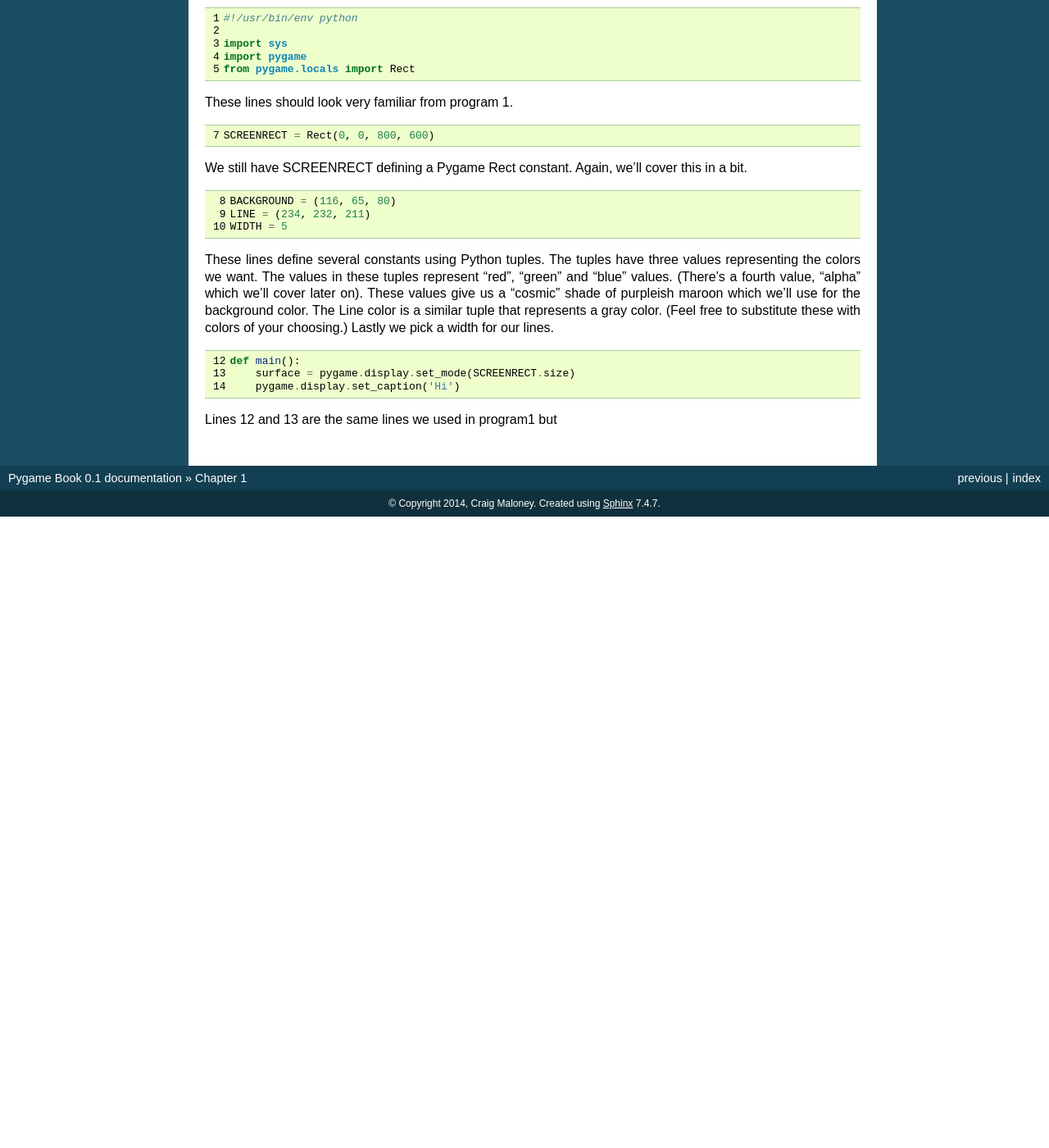
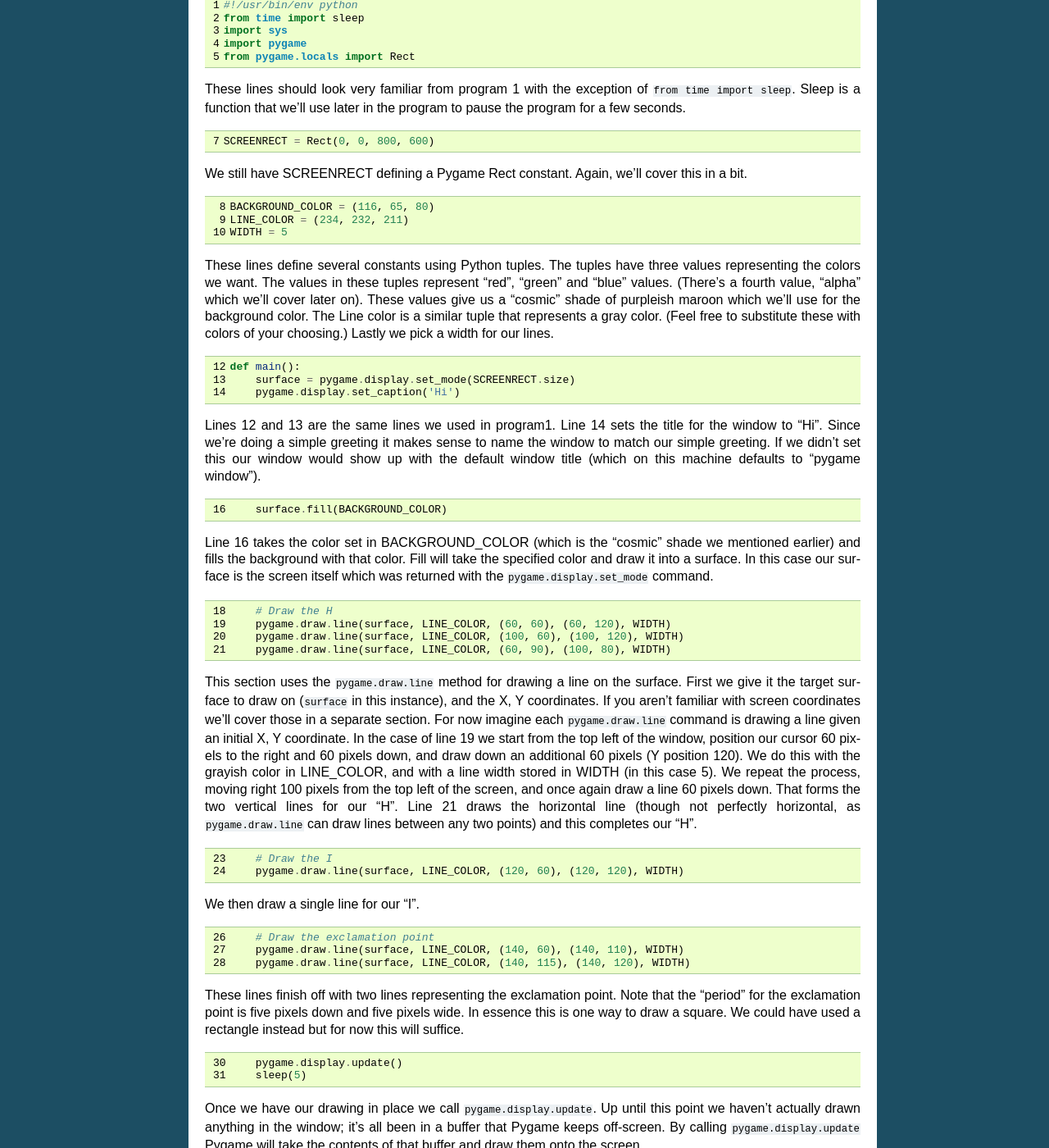
Before and after one commit to craigmaloney/pygame_book, a Sphinx documentation site: the page built from source/chapter1/index.rst, in a window 1280 px wide and 1400 px high, scrolled down 2446 px. Shown: the whole window at 82% size. Built offline with Sphinx 7.4.7, drawn with Linux system fonts in a browser that asks for light colours; before the commit the page ends 3076 px from its top, so only the background shows below that; some of the changed text lies outside the part shown.

Commit message:
Added the rest of the Hello World program

```diff
--- a/source/chapter1/index.rst
+++ b/source/chapter1/index.rst
@@ -81,7 +81,7 @@ Let's go through this and see what we've added:
     :lineno-start: 1
     :linenos:
 
-These lines should look very familiar from program 1.
+These lines should look very familiar from program 1 with the exception of ``from time import sleep``. Sleep is a function that we'll use later in the program to pause the program for a few seconds.
 
 .. literalinclude:: program2.py
     :language: python
@@ -105,4 +105,52 @@ These lines define several constants using Python tuples. The tuples have three
     :lineno-start: 12
     :linenos:
 
-Lines 12 and 13 are the same lines we used in program1 but
+Lines 12 and 13 are the same lines we used in program1. Line 14 sets the title for the window to "Hi". Since we're doing a simple greeting it makes sense to name the window to match our simple greeting. If we didn't set this our window would show up with the default window title (which on this machine defaults to "pygame window").
+
+.. literalinclude:: program2.py
+    :language: python
+    :lines: 16-16
+    :lineno-start: 16
+    :linenos:
+
+Line 16 takes the color set in BACKGROUND_COLOR (which is the "cosmic" shade we mentioned earlier) and fills the background with that color. Fill will take the specified color and draw it into a surface. In this case our surface is the screen itself which was returned with the ``pygame.display.set_mode`` command.
+
+.. literalinclude:: program2.py
+    :language: python
+    :lines: 18-21
+    :lineno-start:  18
+    :linenos:
+
+This section uses the ``pygame.draw.line`` method for drawing a line on the surface. First we give it the target surface to draw on (``surface`` in this instance), and the X, Y coordinates. If you aren't familiar with screen coordinates we'll cover those in a separate section. For now imagine each ``pygame.draw.line`` command is drawing a line given an initial X, Y coordinate. In the case of line 19 we start from the top left of the window, position our cursor 60 pixels to the right and 60 pixels down, and draw down an additional 60 pixels (Y position 120). We do this with the grayish color in LINE_COLOR, and with a line width stored in WIDTH (in this case 5). We repeat the process, moving right 100 pixels from the top left of the screen, and once again draw a line 60 pixels down. That forms the two vertical lines for our "H". Line 21 draws the horizontal line (though not perfectly horizontal, as ``pygame.draw.line`` can draw lines between any two points) and this completes our "H".
+
+.. literalinclude:: program2.py
+    :language: python
+    :lines: 23-24
+    :lineno-start:  23
+    :linenos:
+
+We then draw a single line for our "I".
+
+.. literalinclude:: program2.py
+    :language: python
+    :lines: 26-28
+    :lineno-start:  26
+    :linenos:
+
+These lines finish off with two lines representing the exclamation point. Note that the "period" for the exclamation point is five pixels down and five pixels wide. In essence this is one way to draw a square. We could have used a rectangle instead but for now this will suffice.
+
+.. literalinclude:: program2.py
+    :language: python
+    :lines: 30-31
+    :lineno-start: 30
+    :linenos:
+
+Once we have our drawing in place we call ``pygame.display.update``. Up until this point we haven't actually drawn anything in the window; it's all been in a buffer that Pygame keeps off-screen. By calling ``pygame.display.update`` Pygame will take the contents of that buffer and draw them onto the screen.
+
+Why draw to the buffer instead of the directly on the screen? There are a few reasons but the simplest reason is because we can completely draw our frame prior to displaying it. If we didn't do that we could potentially see the lines being drawn onto the screen. While this might be somewhat artistic in this case it can pose problems for scenes with lots of drawing, and can introduce a "flickering" effect where the scene starts to redraw before our eye has had a chance to see the image. Pygame handles the buffering behind the scenes so there's no good way to show you this effect with Pygame but trust me - it's not pretty.
+
+Line 31 will pause for 5 seconds before returning from the ``main`` method. You'll note that you won't be able to close the window until the 5 seconds elapse. We'll cover how to quit a window without waiting or killing the process in the next section.
+
+The rest of the program is the same as program1.
+
+Run the program and gaze at the wonderfully succinct greeting. But it's not terribly interactive is it? Games need interactivity, and in the next section we'll cover getting keyboard events to influence the program.
--- a/source/chapter1/program2.py
+++ b/source/chapter1/program2.py
@@ -1,35 +1,34 @@
 #!/usr/bin/env python
-
+from time import sleep
 import sys
 import pygame
 from pygame.locals import Rect
 
 SCREENRECT = Rect(0, 0, 800, 600)
-BACKGROUND = (116, 65, 80)
-LINE = (234, 232, 211)
+BACKGROUND_COLOR = (116, 65, 80)
+LINE_COLOR = (234, 232, 211)
 WIDTH = 5
 
 def main():
     surface = pygame.display.set_mode(SCREENRECT.size)
     pygame.display.set_caption('Hi')
 
-    surface.fill(BACKGROUND)
+    surface.fill(BACKGROUND_COLOR)
 
     # Draw the H
-    pygame.draw.line(surface, LINE, (60, 60), (60, 120), WIDTH)
-    pygame.draw.line(surface, LINE, (100, 60), (100, 120), WIDTH)
-    pygame.draw.line(surface, LINE, (60, 90), (100, 80), WIDTH)
+    pygame.draw.line(surface, LINE_COLOR, (60, 60), (60, 120), WIDTH)
+    pygame.draw.line(surface, LINE_COLOR, (100, 60), (100, 120), WIDTH)
+    pygame.draw.line(surface, LINE_COLOR, (60, 90), (100, 80), WIDTH)
 
     # Draw the I
-    pygame.draw.line(surface, LINE, (120, 60), (120, 120), WIDTH)
+    pygame.draw.line(surface, LINE_COLOR, (120, 60), (120, 120), WIDTH)
 
     # Draw the exclamation point
-    pygame.draw.line(surface, LINE, (140, 60), (140, 110), WIDTH)
-    pygame.draw.line(surface, LINE, (140, 115), (140, 120), WIDTH)
+    pygame.draw.line(surface, LINE_COLOR, (140, 60), (140, 110), WIDTH)
+    pygame.draw.line(surface, LINE_COLOR, (140, 115), (140, 120), WIDTH)
 
     pygame.display.update()
-    while True:
-        pass
+    sleep(5)
 
 if __name__ == '__main__':
     main()
```
